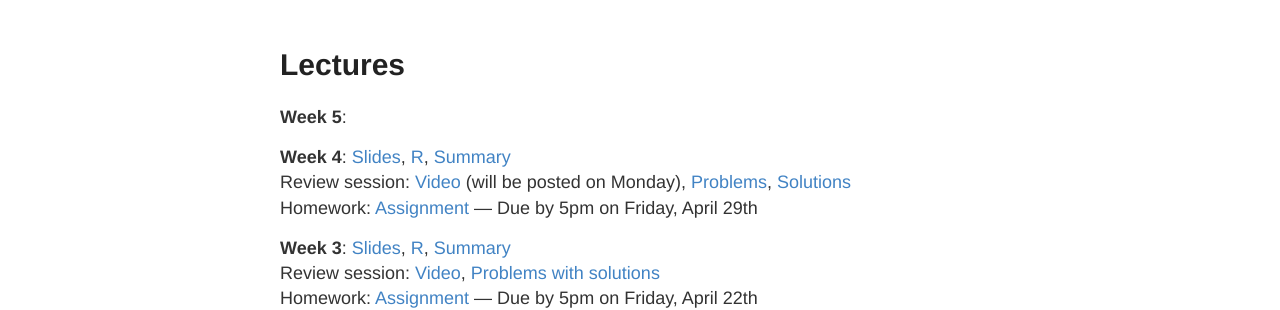
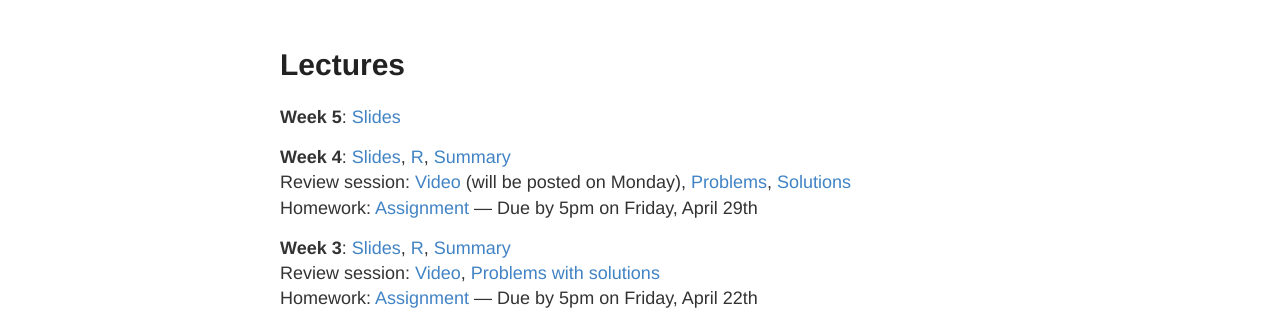
Before and after one commit to mlakolar/BUS41000, a Jekyll site: the page built from lectures.md, in a window 1280 px wide. Shown: the part 122-432 px from the top of the page. Built offline with Jekyll 4.4.1, drawn with Linux system fonts in a browser that asks for light colours.

Commit message:
lecture 05

```diff
--- a/lectures.md
+++ b/lectures.md
@@ -5,7 +5,7 @@
 ---
 
 **Week 5**:
-
+[Slides](https://github.com/mlakolar/BUS41000/raw/master/slides/05_lecture.pdf)
 
 **Week 4**:
 [Slides](https://github.com/mlakolar/BUS41000/raw/master/slides/04_lecture.pdf),
```
